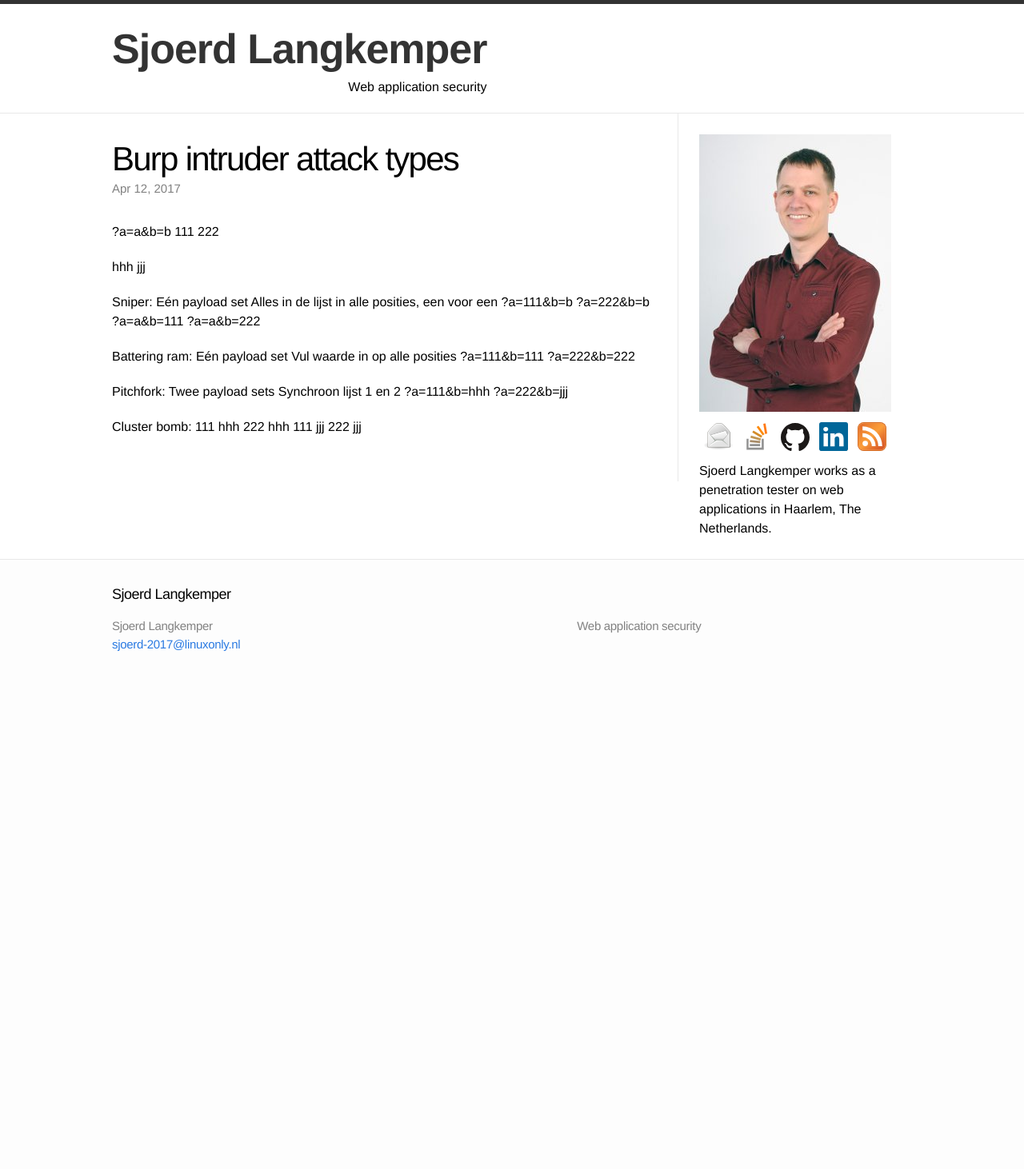
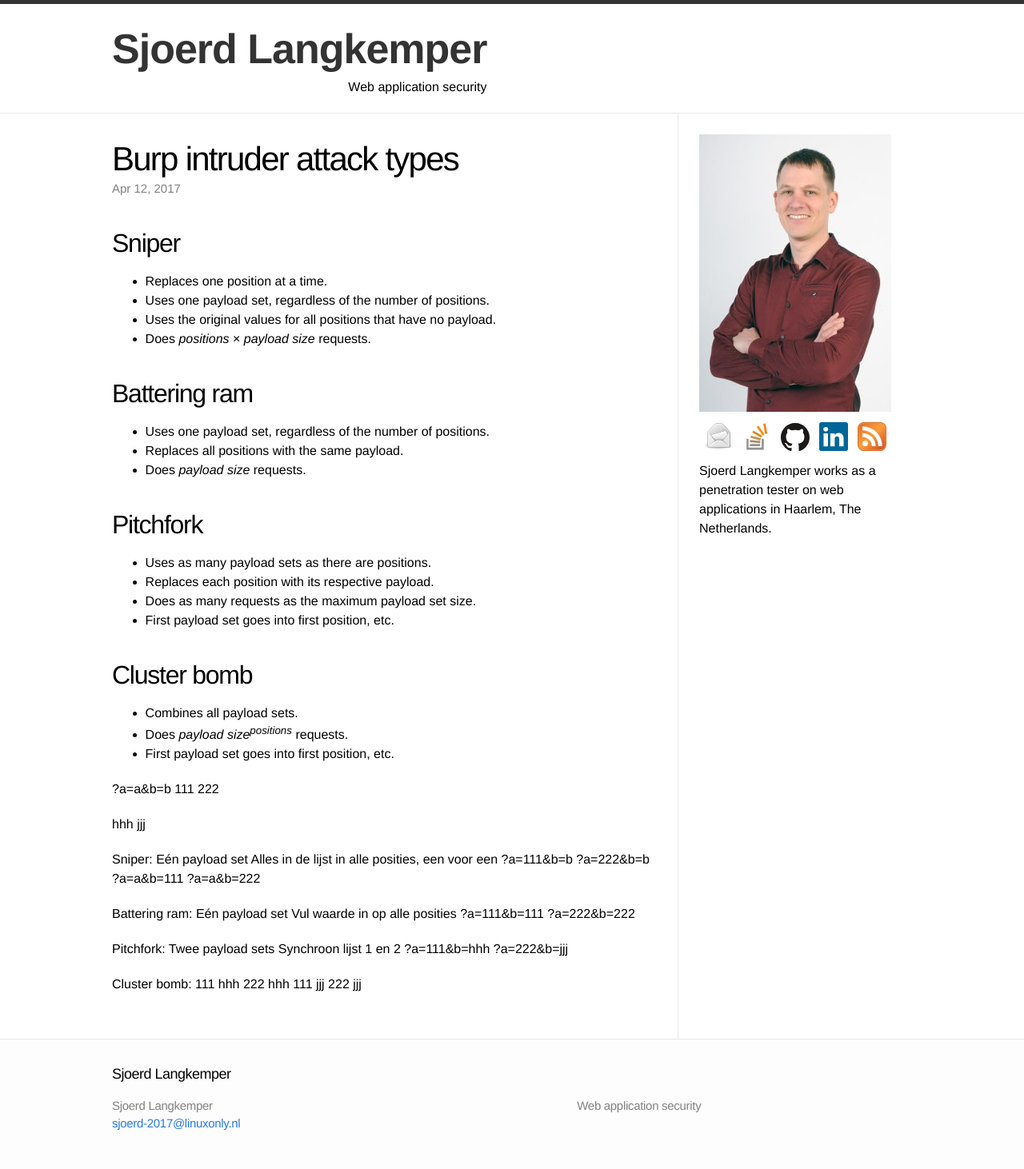
Before and after one commit to Sjord/Sjord.github.io, a Jekyll site: the page built from _posts/2017-03-02-burp-intruder-attack-types.md, in a window 1280 px wide. Shown: the whole page at 80% size. Built offline with Jekyll 4.4.1, drawn with Linux system fonts in a browser that asks for light colours; before the commit the page ends 900 px from its top, so only the background shows below that.

Commit message:
Add cheat sheet

```diff
--- a/_posts/2017-03-02-burp-intruder-attack-types.md
+++ b/_posts/2017-03-02-burp-intruder-attack-types.md
@@ -5,6 +5,31 @@
 date: 2017-04-12
 ---
 
+## Sniper
+
+* Replaces one position at a time.
+* Uses one payload set, regardless of the number of positions.
+* Uses the original values for all positions that have no payload.
+* Does *positions* × *payload size* requests.
+
+## Battering ram
+
+* Uses one payload set, regardless of the number of positions.
+* Replaces all positions with the same payload.
+* Does *payload size* requests.
+
+## Pitchfork
+
+* Uses as many payload sets as there are positions.
+* Replaces each position with its respective payload.
+* Does as many requests as the maximum payload set size.
+* First payload set goes into first position, etc.
+
+## Cluster bomb
+
+* Combines all payload sets.
+* Does *payload size*<sup>*positions*</sup> requests.
+* First payload set goes into first position, etc.
 
 ?a=a&b=b
 111
```
Also changed, not shown: images/_orig/burp-intruder-cheat-sheet.svg (added).
